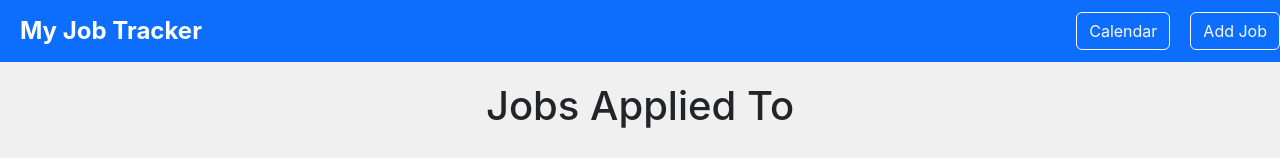
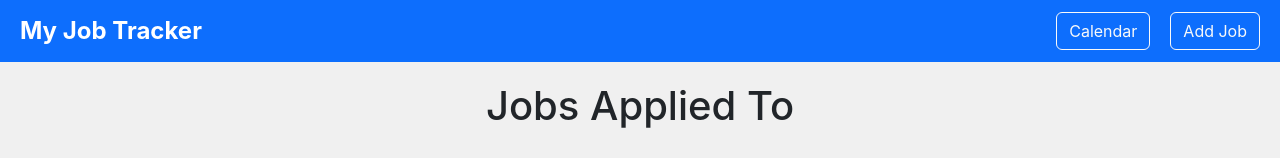
Before and after one commit to pnwmakes/jobtracker, a React (Create React App) app: page / in a window 1280 px wide. Shown: the top 160 px of the page. Built offline with nearby package versions, Linux system fonts and the light colour scheme.

Commit message:
Fixed Note Button and add CSS for Add job Button

```diff
--- a/src/App.css
+++ b/src/App.css
@@ -93,3 +93,7 @@
 .update-status-button {
   margin-right: 10px;
 }
+
+.add-job-btn {
+  margin-right: 20px;
+}
--- a/src/components/NotesModal.js
+++ b/src/components/NotesModal.js
@@ -1,5 +1,5 @@
 import React from 'react';
-import { Modal, Form, Button } from 'react-bootstrap';
+import { Modal, Form, Button, FormControl } from 'react-bootstrap';
 import { Formik, Field, ErrorMessage } from 'formik';
 import * as Yup from 'yup';
 
@@ -36,7 +36,7 @@ const NotesModal = ({ show, onHide, notes, onAddNote, onDeleteNote }) => {
                         <Form onSubmit={handleSubmit}>
                             <Form.Group>
                                 <Form.Label>Note</Form.Label>
-                                <Field as={Form.Control} as="textarea" rows={5} type="text" name="noteText" />
+                                <Field as={FormControl} rows={2} cols={30} type="text" name="noteText" />
                                 <ErrorMessage name="noteText" component="div" className="text-danger" />
                             </Form.Group>
                             <Button variant="primary" type="submit" disabled={isSubmitting}>
```
